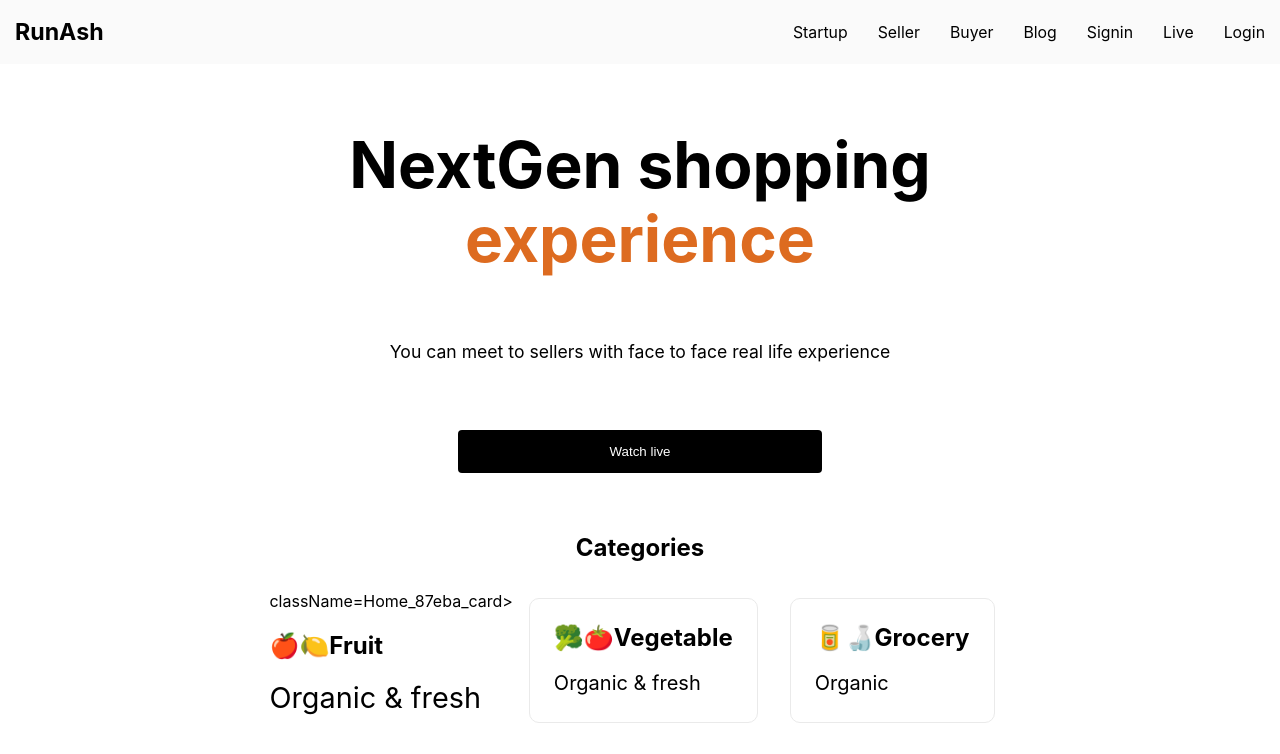
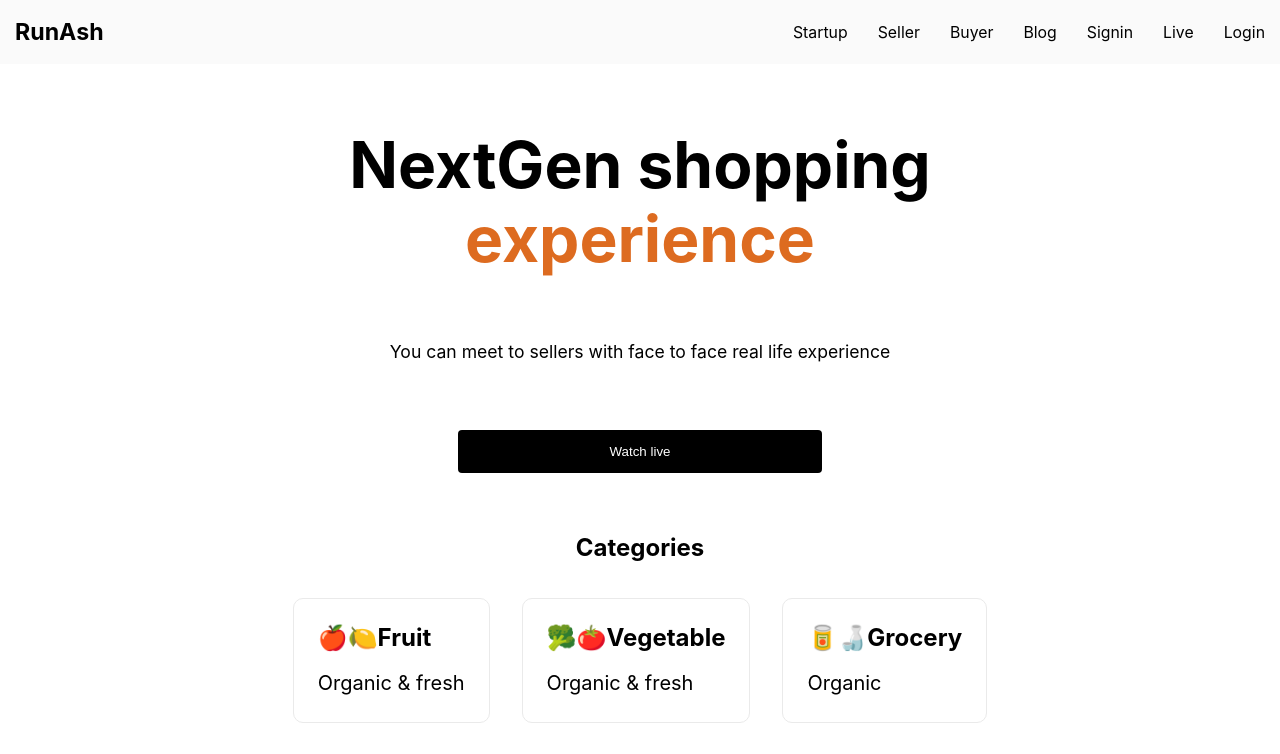
Before and after one commit to rammurmu/next, a Next.js app: page /buyer in a window 1280 px wide. Shown: the top 754 px of the page. Built offline with nearby package versions, Linux system fonts and the light colour scheme.

Commit message:
Update buyer.js

```diff
--- a/pages/buyer.js
+++ b/pages/buyer.js
@@ -21,7 +21,7 @@ export default function Buyer() {
         <button type="Watch live ">Watch live</button>
        <h2>Categories</h2>
       <div className={styles.grid}>
-          <a href="https://productslist"> className={styles.card}>
+          <a href="https://productslist" className={styles.card}>
             <h2>🍎🍋Fruit</h2>
             <p>Organic & fresh </p>
           </a>
```
